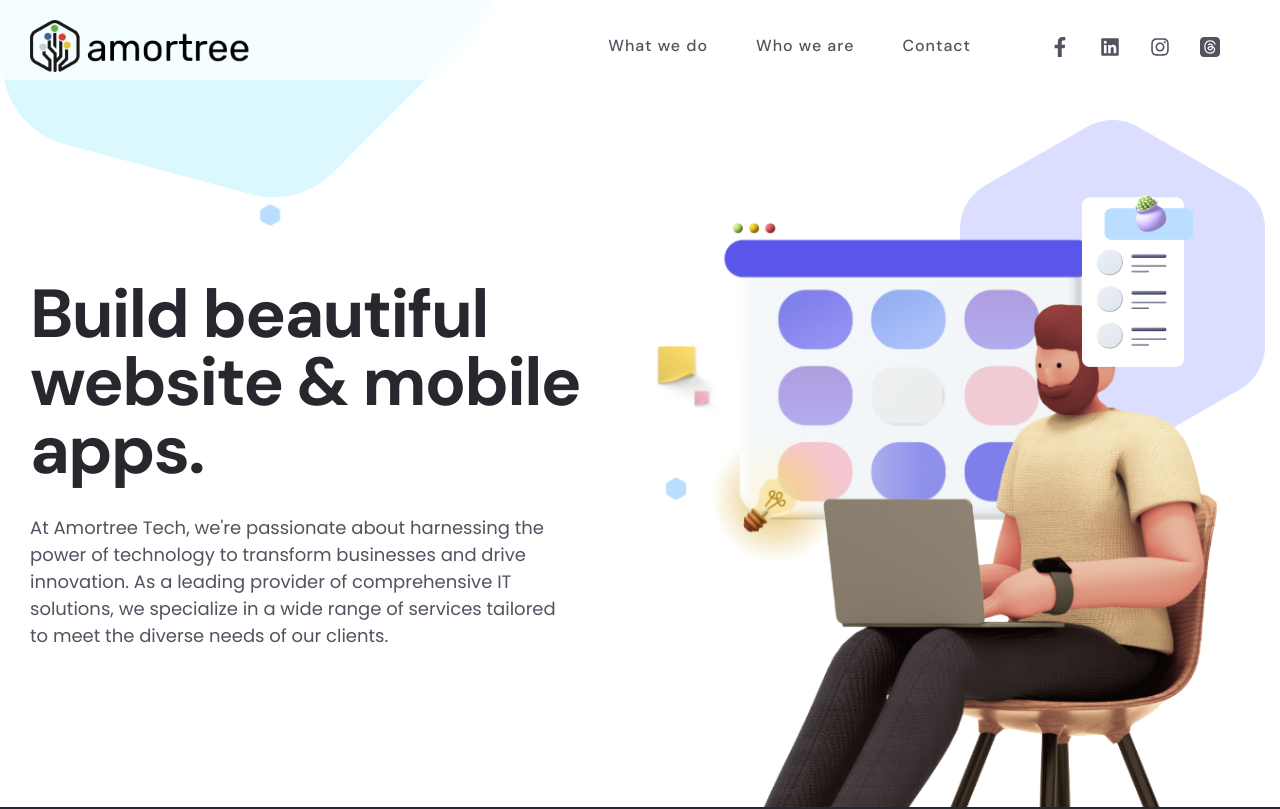
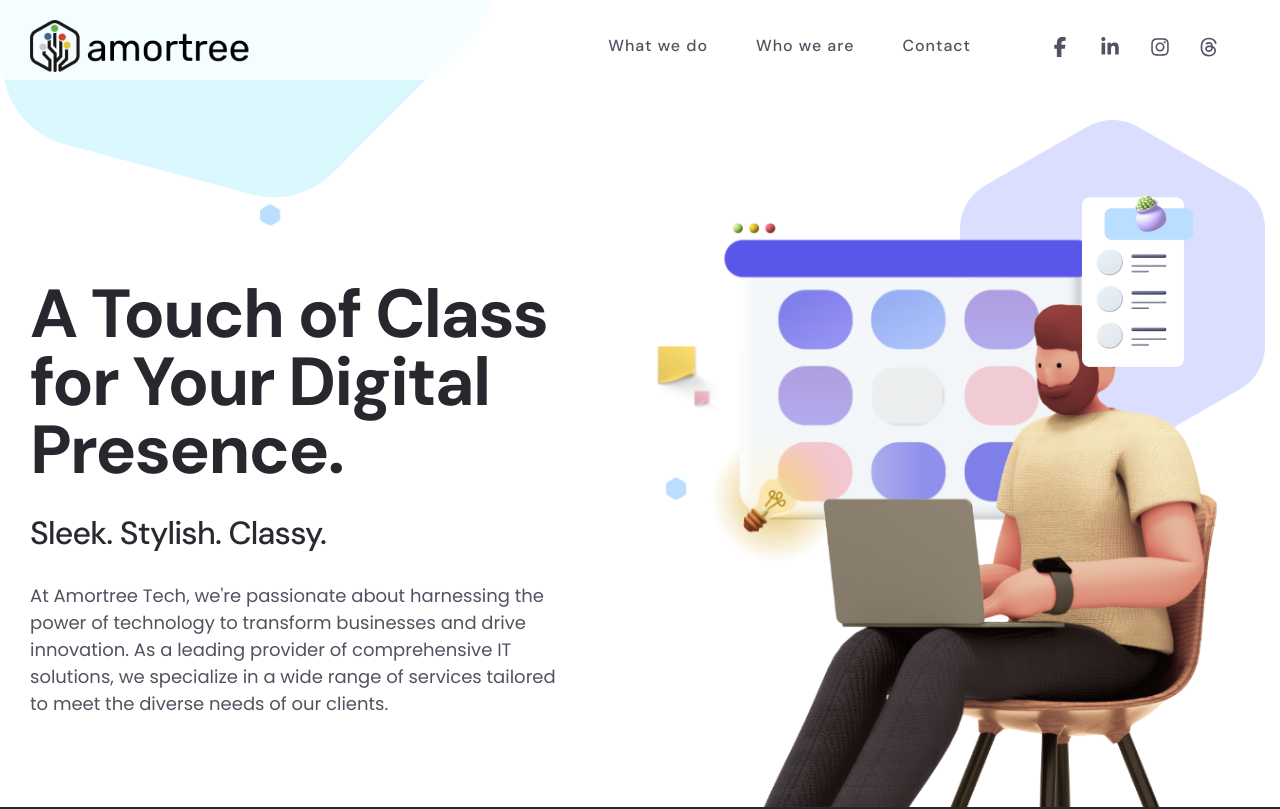
Before and after one commit to att-business-apps/att-landingpage, a Vue app in the folder att-website/: page / in a window 1280 px wide. Shown: the top 809 px of the page. Built offline with nearby package versions, Linux system fonts and the light colour scheme.

Commit message:
Tagline and Social Media icon Update

```diff
--- a/att-website/src/components/Footer.vue
+++ b/att-website/src/components/Footer.vue
@@ -8,9 +8,7 @@
               <a href="https://www.facebook.com/amortreetech/" target="_blank">
                 <svg stroke="currentColor" fill="currentColor" stroke-width="0" viewBox="0 0 320 512" height="1em"
                   width="1em" xmlns="http://www.w3.org/2000/svg">
-                  <path
-                    d="M279.14 288l14.22-92.66h-88.91v-60.13c0-25.35 12.42-50.06 52.24-50.06h40.42V6.26S260.43 0 225.36 0c-73.22 0-121.08 44.38-121.08 124.72v70.62H22.89V288h81.39v224h100.17V288z">
-                  </path>
+                  <path d="M80 299.3V512H196V299.3h86.5l18-97.8H196V166.9c0-51.7 20.3-71.5 72.7-71.5c16.3 0 29.4 .4 37 1.2V7.9C291.4 4 256.4 0 236.2 0C129.3 0 80 50.5 80 159.4v42.1H14v97.8H80z"/>
                 </svg>
               </a>
             </li>
@@ -18,9 +16,7 @@
               <a href="https://in.linkedin.com/company/amortree-tech" target="_blank">
                 <svg stroke="currentColor" fill="currentColor" stroke-width="0" viewBox="0 0 448 512" height="1em"
                   width="1em" xmlns="http://www.w3.org/2000/svg">
-                  <path
-                    d="M416 32H31.9C14.3 32 0 46.5 0 64.3v383.4C0 465.5 14.3 480 31.9 480H416c17.6 0 32-14.5 32-32.3V64.3c0-17.8-14.4-32.3-32-32.3zM135.4 416H69V202.2h66.5V416zm-33.2-243c-21.3 0-38.5-17.3-38.5-38.5S80.9 96 102.2 96c21.2 0 38.5 17.3 38.5 38.5 0 21.3-17.2 38.5-38.5 38.5zm282.1 243h-66.4V312c0-24.8-.5-56.7-34.5-56.7-34.6 0-39.9 27-39.9 54.9V416h-66.4V202.2h63.7v29.2h.9c8.9-16.8 30.6-34.5 62.9-34.5 67.2 0 79.7 44.3 79.7 101.9V416z">
-                  </path>
+                  <path d="M100.3 448H7.4V148.9h92.9zM53.8 108.1C24.1 108.1 0 83.5 0 53.8a53.8 53.8 0 0 1 107.6 0c0 29.7-24.1 54.3-53.8 54.3zM447.9 448h-92.7V302.4c0-34.7-.7-79.2-48.3-79.2-48.3 0-55.7 37.7-55.7 76.7V448h-92.8V148.9h89.1v40.8h1.3c12.4-23.5 42.7-48.3 87.9-48.3 94 0 111.3 61.9 111.3 142.3V448z"/>
                 </svg>
               </a>
             </li>
@@ -37,8 +33,7 @@
             <li>
                 <a href="https://www.threads.net/@amortreetech" target="_blank">
                     <svg stroke="currentColor" fill="currentColor" stroke-width="0" height="1em" width="1em" xmlns="http://www.w3.org/2000/svg" shape-rendering="geometricPrecision" text-rendering="geometricPrecision" image-rendering="optimizeQuality" fill-rule="evenodd" clip-rule="evenodd" viewBox="0 0 512 512">
-                      <path d="M105 0h302c57.75 0 105 47.25 105 105v302c0 57.75-47.25 105-105 105H105C47.25 512 0 464.75 0 407V105C0 47.25 47.25 0 105 0z"/>
-                      <path fill="#fff" fill-rule="nonzero" d="M337.36 243.58c-1.46-.7-2.95-1.38-4.46-2.02-2.62-48.36-29.04-76.05-73.41-76.33-25.6-.17-48.52 10.27-62.8 31.94l24.4 16.74c10.15-15.4 26.08-18.68 37.81-18.68h.4c14.61.09 25.64 4.34 32.77 12.62 5.19 6.04 8.67 14.37 10.39 24.89-12.96-2.2-26.96-2.88-41.94-2.02-42.18 2.43-69.3 27.03-67.48 61.21.92 17.35 9.56 32.26 24.32 42.01 12.48 8.24 28.56 12.27 45.26 11.35 22.07-1.2 39.37-9.62 51.45-25.01 9.17-11.69 14.97-26.84 17.53-45.92 10.51 6.34 18.3 14.69 22.61 24.73 7.31 17.06 7.74 45.1-15.14 67.96-20.04 20.03-44.14 28.69-80.55 28.96-40.4-.3-70.95-13.26-90.81-38.51-18.6-23.64-28.21-57.79-28.57-101.5.36-43.71 9.97-77.86 28.57-101.5 19.86-25.25 50.41-38.21 90.81-38.51 40.68.3 71.76 13.32 92.39 38.69 10.11 12.44 17.73 28.09 22.76 46.33l28.59-7.63c-6.09-22.45-15.67-41.8-28.72-57.85-26.44-32.53-65.1-49.19-114.92-49.54h-.2c-49.72.35-87.96 17.08-113.64 49.73-22.86 29.05-34.65 69.48-35.04 120.16v.24c.39 50.68 12.18 91.11 35.04 120.16 25.68 32.65 63.92 49.39 113.64 49.73h.2c44.2-.31 75.36-11.88 101.03-37.53 33.58-33.55 32.57-75.6 21.5-101.42-7.94-18.51-23.08-33.55-43.79-43.48zm-76.32 71.76c-18.48 1.04-37.69-7.26-38.64-25.03-.7-13.18 9.38-27.89 39.78-29.64 3.48-.2 6.9-.3 10.25-.3 11.04 0 21.37 1.07 30.76 3.13-3.5 43.74-24.04 50.84-42.15 51.84z"/>
+                      <path d="M331.5 235.7c2.2 .9 4.2 1.9 6.3 2.8c29.2 14.1 50.6 35.2 61.8 61.4c15.7 36.5 17.2 95.8-30.3 143.2c-36.2 36.2-80.3 52.5-142.6 53h-.3c-70.2-.5-124.1-24.1-160.4-70.2c-32.3-41-48.9-98.1-49.5-169.6V256v-.2C17 184.3 33.6 127.2 65.9 86.2C102.2 40.1 156.2 16.5 226.4 16h.3c70.3 .5 124.9 24 162.3 69.9c18.4 22.7 32 50 40.6 81.7l-40.4 10.8c-7.1-25.8-17.8-47.8-32.2-65.4c-29.2-35.8-73-54.2-130.5-54.6c-57 .5-100.1 18.8-128.2 54.4C72.1 146.1 58.5 194.3 58 256c.5 61.7 14.1 109.9 40.3 143.3c28 35.6 71.2 53.9 128.2 54.4c51.4-.4 85.4-12.6 113.7-40.9c32.3-32.2 31.7-71.8 21.4-95.9c-6.1-14.2-17.1-26-31.9-34.9c-3.7 26.9-11.8 48.3-24.7 64.8c-17.1 21.8-41.4 33.6-72.7 35.3c-23.6 1.3-46.3-4.4-63.9-16c-20.8-13.8-33-34.8-34.3-59.3c-2.5-48.3 35.7-83 95.2-86.4c21.1-1.2 40.9-.3 59.2 2.8c-2.4-14.8-7.3-26.6-14.6-35.2c-10-11.7-25.6-17.7-46.2-17.8H227c-16.6 0-39 4.6-53.3 26.3l-34.4-23.6c19.2-29.1 50.3-45.1 87.8-45.1h.8c62.6 .4 99.9 39.5 103.7 107.7l-.2 .2zm-156 68.8c1.3 25.1 28.4 36.8 54.6 35.3c25.6-1.4 54.6-11.4 59.5-73.2c-13.2-2.9-27.8-4.4-43.4-4.4c-4.8 0-9.6 .1-14.4 .4c-42.9 2.4-57.2 23.2-56.2 41.8l-.1 .1z"/>
                     </svg>
                 </a>
             </li>
--- a/att-website/src/components/Header.vue
+++ b/att-website/src/components/Header.vue
@@ -52,9 +52,7 @@
                                             <svg stroke="currentColor" fill="currentColor" stroke-width="0"
                                                 viewBox="0 0 320 512" height="1em" width="1em"
                                                 xmlns="http://www.w3.org/2000/svg">
-                                                <path
-                                                    d="M279.14 288l14.22-92.66h-88.91v-60.13c0-25.35 12.42-50.06 52.24-50.06h40.42V6.26S260.43 0 225.36 0c-73.22 0-121.08 44.38-121.08 124.72v70.62H22.89V288h81.39v224h100.17V288z">
-                                                </path>
+                                                <path d="M80 299.3V512H196V299.3h86.5l18-97.8H196V166.9c0-51.7 20.3-71.5 72.7-71.5c16.3 0 29.4 .4 37 1.2V7.9C291.4 4 256.4 0 236.2 0C129.3 0 80 50.5 80 159.4v42.1H14v97.8H80z"/>
                                             </svg>
                                         </a>
                                     </li>
@@ -63,9 +61,7 @@
                                             <svg stroke="currentColor" fill="currentColor" stroke-width="0"
                                                 viewBox="0 0 448 512" height="1em" width="1em"
                                                 xmlns="http://www.w3.org/2000/svg">
-                                                <path
-                                                    d="M416 32H31.9C14.3 32 0 46.5 0 64.3v383.4C0 465.5 14.3 480 31.9 480H416c17.6 0 32-14.5 32-32.3V64.3c0-17.8-14.4-32.3-32-32.3zM135.4 416H69V202.2h66.5V416zm-33.2-243c-21.3 0-38.5-17.3-38.5-38.5S80.9 96 102.2 96c21.2 0 38.5 17.3 38.5 38.5 0 21.3-17.2 38.5-38.5 38.5zm282.1 243h-66.4V312c0-24.8-.5-56.7-34.5-56.7-34.6 0-39.9 27-39.9 54.9V416h-66.4V202.2h63.7v29.2h.9c8.9-16.8 30.6-34.5 62.9-34.5 67.2 0 79.7 44.3 79.7 101.9V416z">
-                                                </path>
+                                                <path d="M100.3 448H7.4V148.9h92.9zM53.8 108.1C24.1 108.1 0 83.5 0 53.8a53.8 53.8 0 0 1 107.6 0c0 29.7-24.1 54.3-53.8 54.3zM447.9 448h-92.7V302.4c0-34.7-.7-79.2-48.3-79.2-48.3 0-55.7 37.7-55.7 76.7V448h-92.8V148.9h89.1v40.8h1.3c12.4-23.5 42.7-48.3 87.9-48.3 94 0 111.3 61.9 111.3 142.3V448z"/>
                                             </svg>
                                         </a>
                                     </li>
@@ -87,10 +83,7 @@
                                                 shape-rendering="geometricPrecision" text-rendering="geometricPrecision"
                                                 image-rendering="optimizeQuality" fill-rule="evenodd"
                                                 clip-rule="evenodd" viewBox="0 0 512 512">
-                                                <path
-                                                    d="M105 0h302c57.75 0 105 47.25 105 105v302c0 57.75-47.25 105-105 105H105C47.25 512 0 464.75 0 407V105C0 47.25 47.25 0 105 0z" />
-                                                <path fill="#fff" fill-rule="nonzero"
-                                                    d="M337.36 243.58c-1.46-.7-2.95-1.38-4.46-2.02-2.62-48.36-29.04-76.05-73.41-76.33-25.6-.17-48.52 10.27-62.8 31.94l24.4 16.74c10.15-15.4 26.08-18.68 37.81-18.68h.4c14.61.09 25.64 4.34 32.77 12.62 5.19 6.04 8.67 14.37 10.39 24.89-12.96-2.2-26.96-2.88-41.94-2.02-42.18 2.43-69.3 27.03-67.48 61.21.92 17.35 9.56 32.26 24.32 42.01 12.48 8.24 28.56 12.27 45.26 11.35 22.07-1.2 39.37-9.62 51.45-25.01 9.17-11.69 14.97-26.84 17.53-45.92 10.51 6.34 18.3 14.69 22.61 24.73 7.31 17.06 7.74 45.1-15.14 67.96-20.04 20.03-44.14 28.69-80.55 28.96-40.4-.3-70.95-13.26-90.81-38.51-18.6-23.64-28.21-57.79-28.57-101.5.36-43.71 9.97-77.86 28.57-101.5 19.86-25.25 50.41-38.21 90.81-38.51 40.68.3 71.76 13.32 92.39 38.69 10.11 12.44 17.73 28.09 22.76 46.33l28.59-7.63c-6.09-22.45-15.67-41.8-28.72-57.85-26.44-32.53-65.1-49.19-114.92-49.54h-.2c-49.72.35-87.96 17.08-113.64 49.73-22.86 29.05-34.65 69.48-35.04 120.16v.24c.39 50.68 12.18 91.11 35.04 120.16 25.68 32.65 63.92 49.39 113.64 49.73h.2c44.2-.31 75.36-11.88 101.03-37.53 33.58-33.55 32.57-75.6 21.5-101.42-7.94-18.51-23.08-33.55-43.79-43.48zm-76.32 71.76c-18.48 1.04-37.69-7.26-38.64-25.03-.7-13.18 9.38-27.89 39.78-29.64 3.48-.2 6.9-.3 10.25-.3 11.04 0 21.37 1.07 30.76 3.13-3.5 43.74-24.04 50.84-42.15 51.84z" />
+                                                <path d="M331.5 235.7c2.2 .9 4.2 1.9 6.3 2.8c29.2 14.1 50.6 35.2 61.8 61.4c15.7 36.5 17.2 95.8-30.3 143.2c-36.2 36.2-80.3 52.5-142.6 53h-.3c-70.2-.5-124.1-24.1-160.4-70.2c-32.3-41-48.9-98.1-49.5-169.6V256v-.2C17 184.3 33.6 127.2 65.9 86.2C102.2 40.1 156.2 16.5 226.4 16h.3c70.3 .5 124.9 24 162.3 69.9c18.4 22.7 32 50 40.6 81.7l-40.4 10.8c-7.1-25.8-17.8-47.8-32.2-65.4c-29.2-35.8-73-54.2-130.5-54.6c-57 .5-100.1 18.8-128.2 54.4C72.1 146.1 58.5 194.3 58 256c.5 61.7 14.1 109.9 40.3 143.3c28 35.6 71.2 53.9 128.2 54.4c51.4-.4 85.4-12.6 113.7-40.9c32.3-32.2 31.7-71.8 21.4-95.9c-6.1-14.2-17.1-26-31.9-34.9c-3.7 26.9-11.8 48.3-24.7 64.8c-17.1 21.8-41.4 33.6-72.7 35.3c-23.6 1.3-46.3-4.4-63.9-16c-20.8-13.8-33-34.8-34.3-59.3c-2.5-48.3 35.7-83 95.2-86.4c21.1-1.2 40.9-.3 59.2 2.8c-2.4-14.8-7.3-26.6-14.6-35.2c-10-11.7-25.6-17.7-46.2-17.8H227c-16.6 0-39 4.6-53.3 26.3l-34.4-23.6c19.2-29.1 50.3-45.1 87.8-45.1h.8c62.6 .4 99.9 39.5 103.7 107.7l-.2 .2zm-156 68.8c1.3 25.1 28.4 36.8 54.6 35.3c25.6-1.4 54.6-11.4 59.5-73.2c-13.2-2.9-27.8-4.4-43.4-4.4c-4.8 0-9.6 .1-14.4 .4c-42.9 2.4-57.2 23.2-56.2 41.8l-.1 .1z"/>
                                             </svg>
                                         </a>
                                     </li>
--- a/att-website/src/views/HomeView.vue
+++ b/att-website/src/views/HomeView.vue
@@ -9,7 +9,8 @@
           <div class="col-lg-6">
             <div class="banner-content">
               <div class="animate__animated fadeInUp" style="animation-duration: 1s;">
-                <h1 class="title">Build beautiful website &amp; mobile apps.</h1>
+                <h1 class="title">A Touch of Class for Your Digital Presence.</h1>
+                <h4>Sleek. Stylish. Classy.</h4>
                 <p class="subtitle">
                   At Amortree Tech, we're passionate about harnessing the power of technology to transform businesses
                   and drive innovation. As a leading provider of comprehensive IT solutions, we specialize in a wide
```
